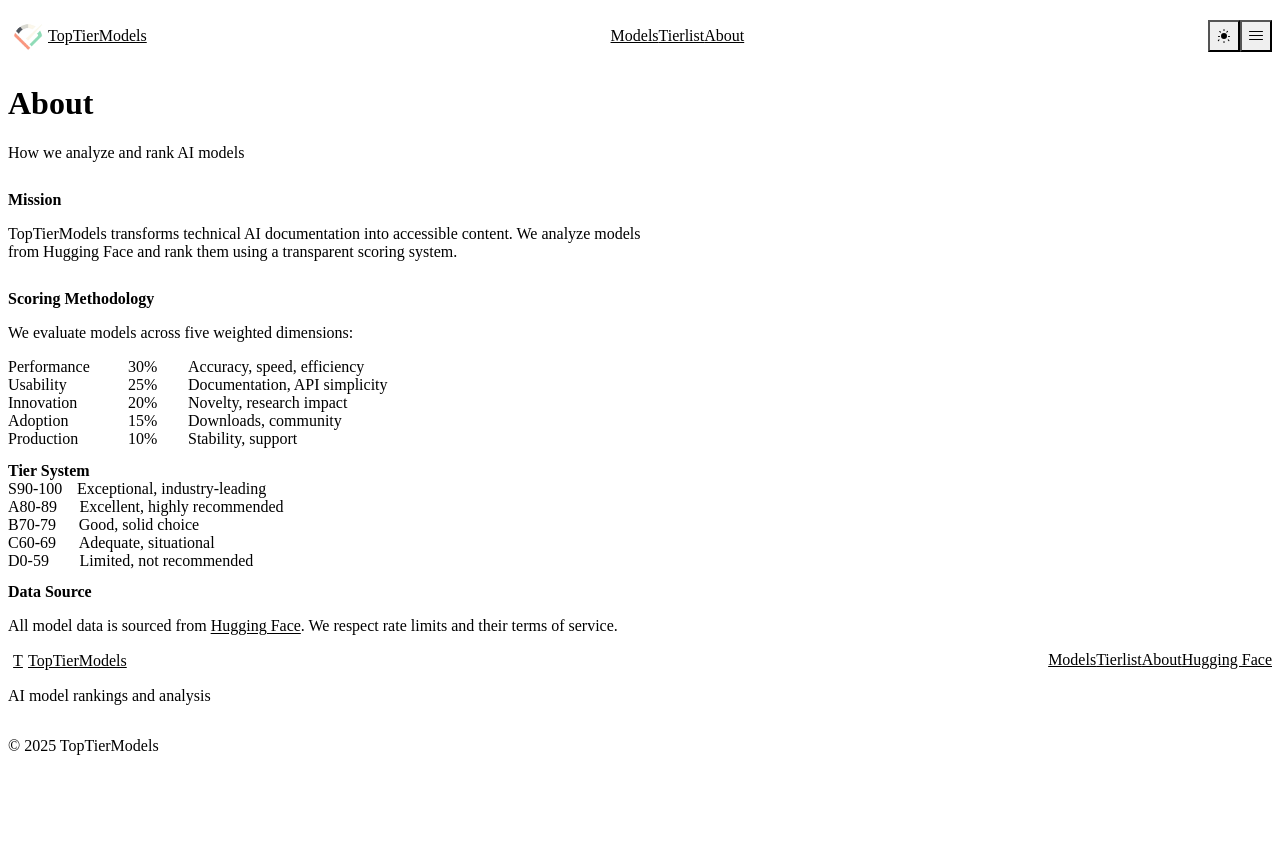
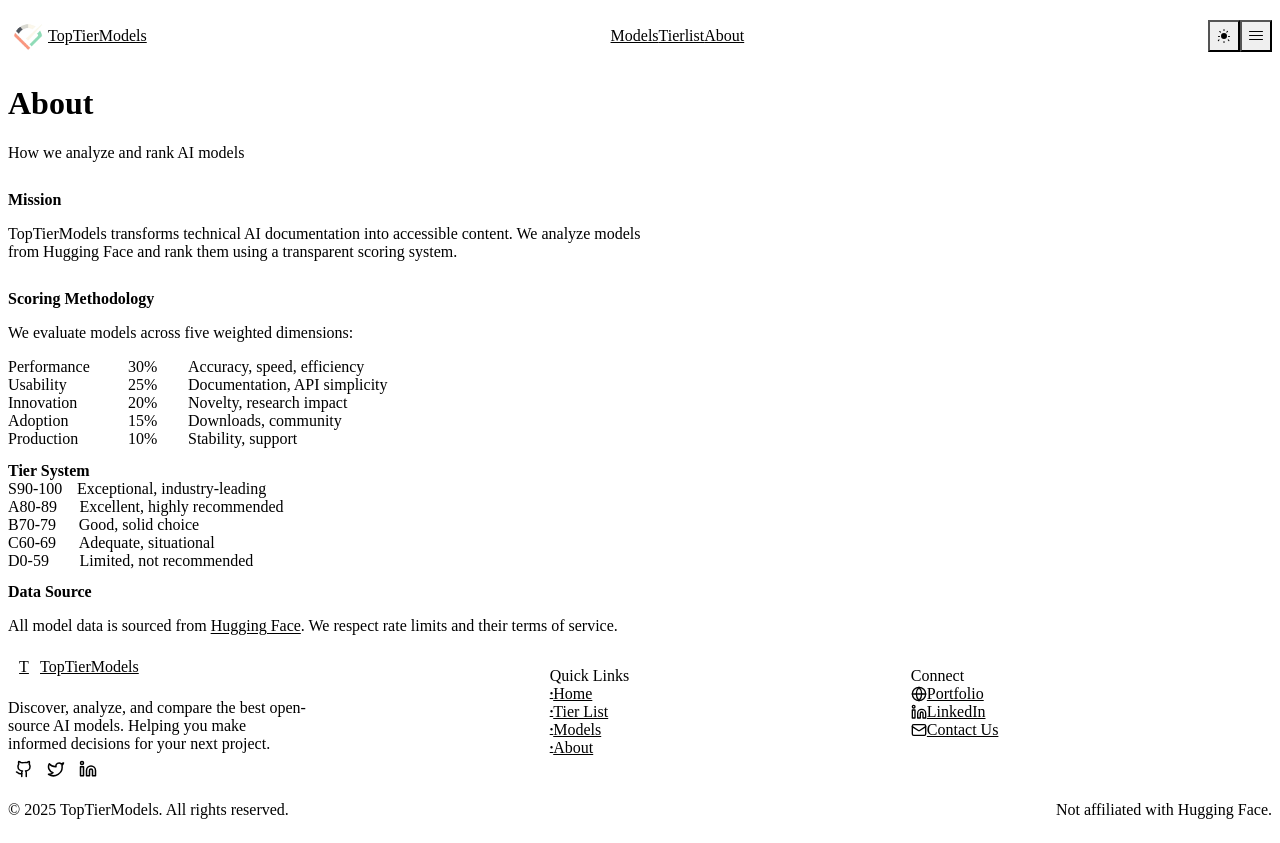
Before and after one commit to OnlyShoky/TopTierModels, a React (Vite) app in the folder frontend/: page /about in a window 1280 px wide. Before the commit the page ends 800 px from the top, so only its background shows below. Built offline with nearby package versions, Linux system fonts and the light colour scheme; the HTML template or start-up script is replaced by a standard one.

Commit message:
fix: Implementing Footer Redesign

```diff
--- a/frontend/src/components/Footer.css
+++ b/frontend/src/components/Footer.css
@@ -1,77 +1,160 @@
+/* Footer Layout */
 .footer {
     margin-top: auto;
-    padding: var(--space-8) 0 var(--space-6);
+    padding: var(--space-16) 0 var(--space-8);
     border-top: 1px solid var(--color-border);
+    background: var(--color-bg);
 }
 
-.footer-inner {
-    display: flex;
-    align-items: flex-start;
-    justify-content: space-between;
-    margin-bottom: var(--space-8);
+.footer-grid {
+    display: grid;
+    grid-template-columns: 1.5fr 1fr 1fr;
+    gap: var(--space-12);
+    margin-bottom: var(--space-12);
 }
 
+/* Brand Column */
 .footer-logo {
     display: flex;
     align-items: center;
     gap: var(--space-2);
-    font-size: var(--text-sm);
-    font-weight: var(--font-semibold);
+    font-size: var(--text-lg);
+    font-weight: var(--font-bold);
     color: var(--color-text);
-    margin-bottom: var(--space-2);
+    margin-bottom: var(--space-6);
 }
 
 .footer-logo .logo-mark {
     display: flex;
     align-items: center;
     justify-content: center;
-    width: 20px;
-    height: 20px;
-    font-size: var(--text-xs);
+    width: 32px;
+    height: 32px;
+    font-size: var(--text-sm);
     font-weight: var(--font-bold);
     background: var(--color-text);
     color: var(--color-bg);
-    border-radius: var(--radius-sm);
+    border-radius: var(--radius-md);
 }
 
-.footer-tagline {
+.footer-desc {
+    font-size: var(--text-sm);
+    color: var(--color-text-secondary);
+    line-height: var(--leading-relaxed);
+    margin-bottom: var(--space-6);
+    max-width: 300px;
+}
+
+.footer-social {
+    display: flex;
+    gap: var(--space-4);
+}
+
+.social-link {
+    display: flex;
+    align-items: center;
+    justify-content: center;
+    width: 32px;
+    height: 32px;
+    color: var(--color-text-secondary);
+    background: var(--color-bg-muted);
+    border-radius: var(--radius-full);
+    transition: all var(--duration-base);
+}
+
+.social-link:hover {
+    color: var(--color-bg);
+    background: var(--color-text);
+    transform: translateY(-2px);
+}
+
+/* Links Columns */
+.footer-col {
+    display: flex;
+    flex-direction: column;
+}
+
+.footer-heading {
+    font-size: var(--text-base);
+    font-weight: var(--font-bold);
+    color: var(--color-text);
+    margin-bottom: var(--space-6);
+    position: relative;
+    display: inline-block;
+}
+
+.footer-heading::after {
+    content: '';
+    position: absolute;
+    bottom: -8px;
+    left: 0;
+    width: 32px;
+    height: 2px;
+    background: var(--color-text);
+    border-radius: var(--radius-full);
+}
+
+.footer-links {
+    list-style: none;
+    padding: 0;
+    margin: 0;
+    display: flex;
+    flex-direction: column;
+    gap: var(--space-3);
+}
+
+.footer-link {
+    display: flex;
+    align-items: center;
+    gap: var(--space-2);
+    font-size: var(--text-sm);
+    color: var(--color-text-secondary);
+    transition: all var(--duration-fast);
+}
+
+.footer-link span {
+    color: var(--color-text-muted);
+    font-size: 10px;
+}
+
+.footer-link:hover {
+    color: var(--color-text);
+    padding-left: var(--space-1);
+}
+
+/* Bottom Bar */
+.footer-bottom {
+    padding-top: var(--space-8);
+    border-top: 1px solid var(--color-border);
+    display: flex;
+    justify-content: space-between;
+    align-items: center;
+    gap: var(--space-4);
+}
+
+.footer-copy {
     font-size: var(--text-sm);
     color: var(--color-text-muted);
 }
 
-.footer-nav {
-    display: flex;
-    gap: var(--space-6);
-}
-
-.footer-nav a {
-    font-size: var(--text-sm);
-    color: var(--color-text-secondary);
-    transition: color var(--duration-fast);
-}
-
-.footer-nav a:hover {
-    color: var(--color-text);
-}
-
-.footer-bottom {
-    padding-top: var(--space-4);
-    border-top: 1px solid var(--color-border);
-}
-
-.footer-bottom p {
+.footer-disclaimer {
     font-size: var(--text-xs);
     color: var(--color-text-muted);
 }
 
-@media (max-width: 640px) {
-    .footer-inner {
-        flex-direction: column;
-        gap: var(--space-6);
+/* Responsive */
+@media (max-width: 768px) {
+    .footer-grid {
+        grid-template-columns: 1fr;
+        gap: var(--space-8);
     }
 
-    .footer-nav {
-        flex-wrap: wrap;
-        gap: var(--space-4);
+    .footer-bottom {
+        flex-direction: column;
+        align-items: flex-start;
+    }
+
+    .footer-heading::after {
+        bottom: -6px;
     }
 }
--- a/frontend/src/components/Footer.jsx
+++ b/frontend/src/components/Footer.jsx
@@ -1,33 +1,109 @@
 import { Link } from 'react-router-dom'
 import './Footer.css'
+
+// Icons
+const Github = ({ size = 18 }) => (
+    <svg xmlns="http://www.w3.org/2000/svg" width={size} height={size} viewBox="0 0 24 24" fill="none" stroke="currentColor" strokeWidth="2" strokeLinecap="round" strokeLinejoin="round"><path d="M15 22v-4a4.8 4.8 0 0 0-1-3.5c3 0 6-2 6-5.5.08-1.25-.27-2.48-1-3.5.28-1.15.28-2.35 0-3.5 0 0-1 0-3 1.5-2.64-.5-5.36.5-8 0C6 2 5 2 5 2c-.3 1.15-.3 2.35 0 3.5A5.403 5.403 0 0 0 4 9c0 3.5 3 5.5 6 5.5-.39.49-.68 1.05-.85 1.65-.17.6-.22 1.23-.15 1.85v4" /><path d="M9 18c-4.51 2-5-2-7-2" /></svg>
+)
+
+const Twitter = ({ size = 18 }) => (
+    <svg xmlns="http://www.w3.org/2000/svg" width={size} height={size} viewBox="0 0 24 24" fill="none" stroke="currentColor" strokeWidth="2" strokeLinecap="round" strokeLinejoin="round"><path d="M22 4s-.7 2.1-2 3.4c1.6 10-9.4 17.3-18 11.6 2.2.1 4.4-.6 6-2C3 15.5.5 9.6 3 5c2.2 2.6 5.6 4.1 9 4-.9-4.2 4-6.6 7-3.8 1.1 0 3-1.2 3-1.2z" /></svg>
+)
+
+const Linkedin = ({ size = 18 }) => (
+    <svg xmlns="http://www.w3.org/2000/svg" width={size} height={size} viewBox="0 0 24 24" fill="none" stroke="currentColor" strokeWidth="2" strokeLinecap="round" strokeLinejoin="round"><path d="M16 8a6 6 0 0 1 6 6v7h-4v-7a2 2 0 0 0-2-2 2 2 0 0 0-2 2v7h-4v-7a6 6 0 0 1 6-6z" /><rect width="4" height="12" x="2" y="9" /><circle cx="4" cy="4" r="2" /></svg>
+)
+
+const Globe = ({ size = 16 }) => (
+    <svg xmlns="http://www.w3.org/2000/svg" width={size} height={size} viewBox="0 0 24 24" fill="none" stroke="currentColor" strokeWidth="2" strokeLinecap="round" strokeLinejoin="round"><circle cx="12" cy="12" r="10" /><path d="M12 2a14.5 14.5 0 0 0 0 20 14.5 14.5 0 0 0 0-20" /><path d="M2 12h20" /></svg>
+)
+
+const Mail = ({ size = 16 }) => (
+    <svg xmlns="http://www.w3.org/2000/svg" width={size} height={size} viewBox="0 0 24 24" fill="none" stroke="currentColor" strokeWidth="2" strokeLinecap="round" strokeLinejoin="round"><rect width="20" height="16" x="2" y="4" rx="2" /><path d="m22 7-8.97 5.7a1.94 1.94 0 0 1-2.06 0L2 7" /></svg>
+)
+
+const t = {
+    footer_desc: "Discover, analyze, and compare the best open-source AI models. Helping you make informed decisions for your next project.",
+    quick_links: "Quick Links",
+    home: "Home",
+    top_ingredients: "Tier List",
+    favorites: "Models",
+    about: "About",
+    connect: "Connect",
+    portfolio: "Portfolio",
+    contact_us: "Contact Us",
+    footer_text: "TopTierModels. All rights reserved.",
+    footer_disclaimer: "Not affiliated with Hugging Face."
+}
 
 function Footer() {
     return (
         <footer className="footer">
             <div className="container">
-                <div className="footer-inner">
-                    <div className="footer-left">
+                <div className="footer-grid">
+                    {/* Brand Column */}
+                    <div className="footer-col">
                         <Link to="/" className="footer-logo">
                             <span className="logo-mark">T</span>
                             <span>TopTierModels</span>
                         </Link>
-                        <p className="footer-tagline">
-                            AI model rankings and analysis
+                        <p className="footer-desc">
+                            {t.footer_desc}
                         </p>
+                        <div className="footer-social">
+                            <a href="https://github.com/OnlyShoky" target="_blank" rel="noopener noreferrer" className="social-link">
+                                <Github size={18} />
+                            </a>
+                            <a href="https://x.com/onlyshoky" target="_blank" rel="noopener noreferrer" className="social-link">
+                                <Twitter size={18} />
+                            </a>
+                            <a href="https://www.linkedin.com/in/mohamed-el-mourabit-agharbi/" target="_blank" rel="noopener noreferrer" className="social-link">
+                                <Linkedin size={18} />
+                            </a>
+                        </div>
                     </div>
 
-                    <nav className="footer-nav">
-                        <Link to="/">Models</Link>
-                        <Link to="/tierlist">Tierlist</Link>
-                        <Link to="/about">About</Link>
-                        <a href="https://huggingface.co" target="_blank" rel="noopener noreferrer">
-                            Hugging Face
-                        </a>
-                    </nav>
+                    {/* Quick Links */}
+                    <div className="footer-col">
+                        <h3 className="footer-heading">
+                            {t.quick_links}
+                        </h3>
+                        <ul className="footer-links">
+                            <li><Link to="/" className="footer-link"><span>•</span> {t.home}</Link></li>
+                            <li><Link to="/tierlist" className="footer-link"><span>•</span> {t.top_ingredients}</Link></li>
+                            <li><Link to="/" className="footer-link"><span>•</span> {t.favorites}</Link></li>
+                            <li><Link to="/about" className="footer-link"><span>•</span> {t.about}</Link></li>
+                        </ul>
+                    </div>
+
+                    {/* Connect */}
+                    <div className="footer-col">
+                        <h3 className="footer-heading">
+                            {t.connect}
+                        </h3>
+                        <ul className="footer-links">
+                            <li>
+                                <a href="https://mohamed-elmourabit.netlify.app" target="_blank" rel="noopener noreferrer" className="footer-link">
+                                    <Globe size={16} /> {t.portfolio}
+                                </a>
+                            </li>
+                            <li>
+                                <a href="https://www.linkedin.com/in/mohamed-el-mourabit-agharbi/" target="_blank" rel="noopener noreferrer" className="footer-link">
+                                    <Linkedin size={16} /> LinkedIn
+                                </a>
+                            </li>
+                            <li>
+                                <a href="mailto:mohamed.elmoag+toptiermodels@gmail.com" className="footer-link">
+                                    <Mail size={16} /> {t.contact_us}
+                                </a>
+                            </li>
+                        </ul>
+                    </div>
                 </div>
 
                 <div className="footer-bottom">
-                    <p>© {new Date().getFullYear()} TopTierModels</p>
+                    <p className="footer-copy">&copy; {new Date().getFullYear()} {t.footer_text}</p>
+                    <p className="footer-disclaimer">{t.footer_disclaimer}</p>
                 </div>
             </div>
         </footer>
```
